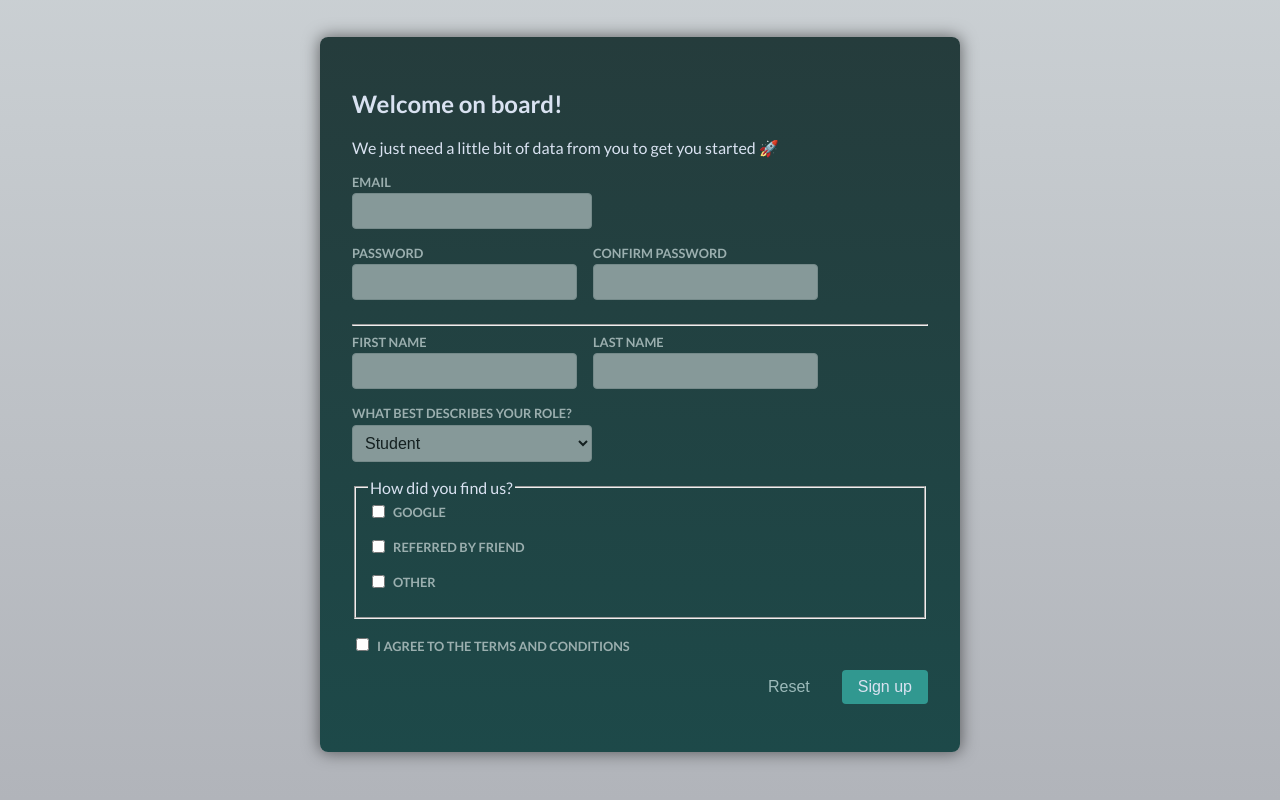
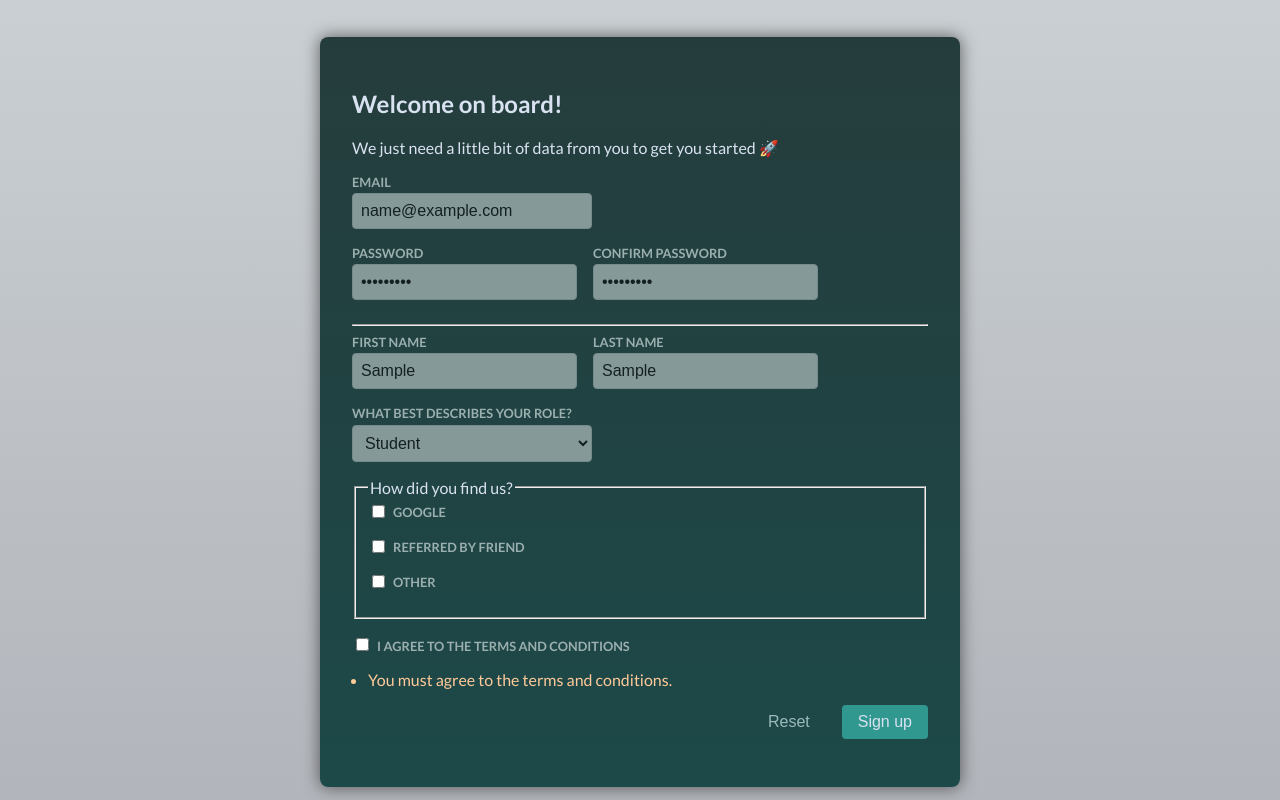
Before and after one commit to Alozi/react-forms, a React (Vite) app: page / in a window 1280 px wide. Both pictures are taken after typing "name@example.com", "Sample123", "Sample123", "Sample", "Sample" into the empty fields and a click on the button "Sign up". Shown: the part 202-1002 px from the top of the page. Built offline with nearby package versions, Linux system fonts and the light colour scheme.

Commit message:
Add validating with useActionState

```diff
--- a/src/components/SignupFormAction.jsx
+++ b/src/components/SignupFormAction.jsx
@@ -1,23 +1,102 @@
+import { useActionState } from "react";
+
+import {
+  isEmail,
+  isNotEmpty,
+  hasMinLength,
+  isEqualsToOtherValue,
+} from "../util/validation.js";
+
 export default function Signup() {
-  function signupAction(formData) {
+  function signupAction(prevFormState, formData) {
     const email = formData.get("email");
-    console.log(email);
+    const password = formData.get("password");
+    const confirmPassword = formData.get("confirm-password");
+    const firstName = formData.get("first-name");
+    const lastName = formData.get("last-name");
+    const role = formData.get("role");
+    const terms = formData.get("terms");
+    const acquisitionChannel = formData.getAll("acquisition");
+
+    let errors = [];
+
+    if (!isEmail(email) || !isNotEmpty(email)) {
+      errors.push("Invalid email address.");
+    }
+
+    if (!isNotEmpty(password) || !hasMinLength(password, 6)) {
+      errors.push("You must provide a password with at least six vharacters.");
+    }
+
+    if (!isEqualsToOtherValue(password, confirmPassword)) {
+      errors.push("Passwords do not match.");
+    }
+
+    if (!isNotEmpty(firstName) || !isNotEmpty(lastName)) {
+      errors.push("Please provide both your first abd last name.");
+    }
+
+    if (!isNotEmpty(role)) {
+      errors.push("Please select a role.");
+    }
+
+    if (!terms) {
+      errors.push("You must agree to the terms and conditions.");
+    }
+
+    if (acquisitionChannel === 0) {
+      errors.push("Please select at least one acquisition channel.");
+    }
+
+    if (errors.length > 0) {
+      return {
+        errors: errors,
+        enteredValues: {
+          email,
+          password,
+          confirmPassword,
+          firstName,
+          lastName,
+          role,
+          terms,
+          acquisitionChannel,
+        },
+      };
+    }
+
+    return { errors: null };
   }
 
+  const [formState, formAction] = useActionState(signupAction, {
+    errors: null,
+  });
+
+  console.log(formState);
+
   return (
-    <form action={signupAction}>
+    <form action={formAction}>
       <h2>Welcome on board!</h2>
       <p>We just need a little bit of data from you to get you started 🚀</p>
 
       <div className="control">
         <label htmlFor="email">Email</label>
-        <input id="email" type="email" name="email" />
+        <input
+          id="email"
+          type="email"
+          name="email"
+          defaultValue={formState.enteredValues?.email}
+        />
       </div>
 
       <div className="control-row">
         <div className="control">
           <label htmlFor="password">Password</label>
-          <input id="password" type="password" name="password" />
+          <input
+            id="password"
+            type="password"
+            name="password"
+            defaultValue={formState.enteredValues?.password}
+          />
         </div>
 
         <div className="control">
@@ -26,6 +105,7 @@ export default function Signup() {
             id="confirm-password"
             type="password"
             name="confirm-password"
+            defaultValue={formState.enteredValues?.confirmPassword}
           />
         </div>
       </div>
@@ -35,18 +115,32 @@ export default function Signup() {
       <div className="control-row">
         <div className="control">
           <label htmlFor="first-name">First Name</label>
-          <input type="text" id="first-name" name="first-name" />
+          <input
+            type="text"
+            id="first-name"
+            name="first-name"
+            defaultValue={formState.enteredValues?.firstName}
+          />
         </div>
 
         <div className="control">
           <label htmlFor="last-name">Last Name</label>
-          <input type="text" id="last-name" name="last-name" />
+          <input
+            type="text"
+            id="last-name"
+            name="last-name"
+            defaultValue={formState.enteredValues?.lastName}
+          />
         </div>
       </div>
 
       <div className="control">
         <label htmlFor="phone">What best describes your role?</label>
-        <select id="role" name="role">
+        <select
+          id="role"
+          name="role"
+          defaultValue={formState.enteredValues?.role}
+        >
           <option value="student">Student</option>
           <option value="teacher">Teacher</option>
           <option value="employee">Employee</option>
@@ -63,6 +157,9 @@ export default function Signup() {
             id="google"
             name="acquisition"
             value="google"
+            defaultChecked={formState.enteredValues?.acquisitionChannel.includes(
+              "google"
+            )}
           />
           <label htmlFor="google">Google</label>
         </div>
@@ -73,22 +170,46 @@ export default function Signup() {
             id="friend"
             name="acquisition"
             value="friend"
+            defaultChecked={formState.enteredValues?.acquisitionChannel.includes(
+              "friend"
+            )}
           />
           <label htmlFor="friend">Referred by friend</label>
         </div>
 
         <div className="control">
-          <input type="checkbox" id="other" name="acquisition" value="other" />
+          <input
+            type="checkbox"
+            id="other"
+            name="acquisition"
+            value="other"
+            defaultChecked={formState.enteredValues?.acquisitionChannel.includes(
+              "other"
+            )}
+          />
           <label htmlFor="other">Other</label>
         </div>
       </fieldset>
 
       <div className="control">
         <label htmlFor="terms-and-conditions">
-          <input type="checkbox" id="terms-and-conditions" name="terms" />I
-          agree to the terms and conditions
+          <input
+            type="checkbox"
+            id="terms-and-conditions"
+            name="terms"
+            defaultChecked={formState.enteredValues?.terms}
+          />
+          I agree to the terms and conditions
         </label>
       </div>
+
+      {formState.errors && (
+        <ul className="error">
+          {formState.errors.map((error) => (
+            <li key={error}>{error}</li>
+          ))}
+        </ul>
+      )}
 
       <p className="form-actions">
         <button type="reset" className="button button-flat">
--- a/src/index.css
+++ b/src/index.css
@@ -158,3 +158,8 @@ fieldset {
   background-color: transparent;
   color: #869999;
 }
+
+.error {
+  color: #ffca99;
+  padding: 0 1rem;
+}
```
